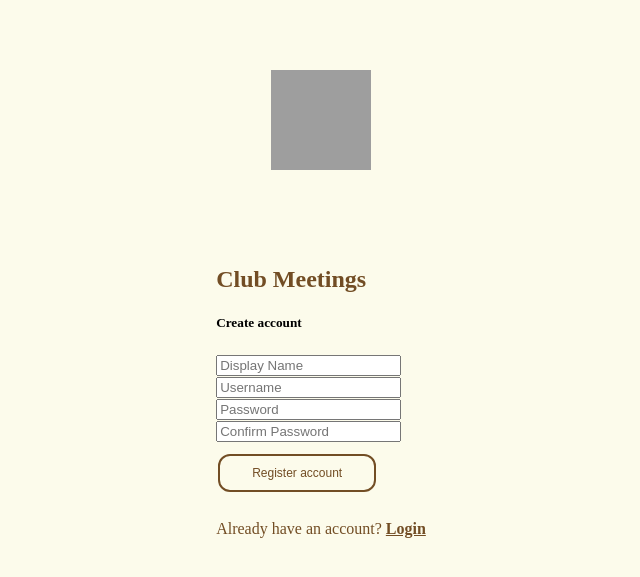
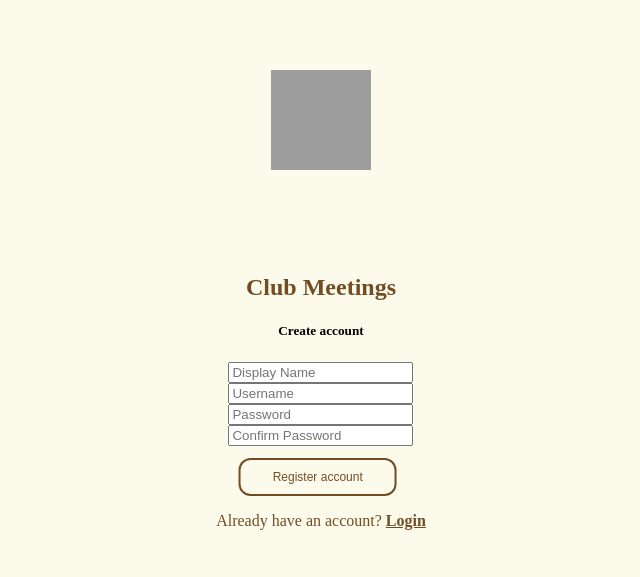
Before and after one commit to mikaylamorrison/treasurer-website, a Flask app: page /register/ in a window 1280 px wide. Shown: the top 577 px of the page, without its empty margins (319-959 px from the left). Run offline with Flask 3, Linux system fonts and the light colour scheme; grey boxes are pictures that could not be loaded.

Commit message:
Update main.css

```diff
--- a/static/main.css
+++ b/static/main.css
@@ -66,7 +66,7 @@ h2{
     background-color: var(--color-logo);
 }
 */
-.body2 {
+.body2{
     --color-borders: #482E1D;
     --color-general-text: #724D24;
     --color-discount: #7AA856;
@@ -84,7 +84,6 @@ h2{
     color: var(--color-general-text);
     font-size: 30px;
     font-weight: bold;
-    font-family: sans-serif;
     position: absolute;
     top: 50%;
     left: 50%;
@@ -93,9 +92,13 @@ h2{
   .login-create-account-link{
     color: var(--color-general-text);
     font-weight: bold;
+    /*display: flex;*/
+    align-items: center;
+    justify-content: center;
   }
 
   .card-body{
+    display: flex;
     align-items: center;
     justify-content: center;
     padding: 20px;
@@ -107,14 +110,10 @@ h2{
     margin: 0 auto;
     padding: 20px;
     border-radius: 4px;
+    display: flex;
+    flex-direction: column;
     align-items: center;
     justify-content: center;
-  }
-
-  .form{
-    font-family: sans-serif;
-    font-weight: 500;
-    font-size: 18px;
   }
 
   .logo{
@@ -122,6 +121,42 @@ h2{
     top: 15%;
     left: 50%;
     transform: translate(-50%, -50%);
+  }
+
+  .text{
+    text-align: center;
+    justify-content: space-between;
+    align-items: center;
+  }
+  h5{
+    text-align: center;
+    justify-content: space-between;
+    align-items: center;
+  }
+
+  .form.register{
+    font-weight: 500;
+    font-size: 18px;
+    display: flex;
+    align-items: center;
+    justify-content: center;
+  }
+
+  .button.register-login{
+    display: flex;
+    flex-direction: column;
+    align-items: center;
+    justify-content: center;
+    transform: translate(13%, 0%);
+    background-color: #fcfbeb;
+    border: 2px solid #724D24;
+    color: #724D24;
+    padding: 10px 32px;
+    text-align: center;
+    text-decoration: none;
+    font-size: 12px;
+    margin: 12px 2px;
+    border-radius: 12px;
   }
 
   body {
```
